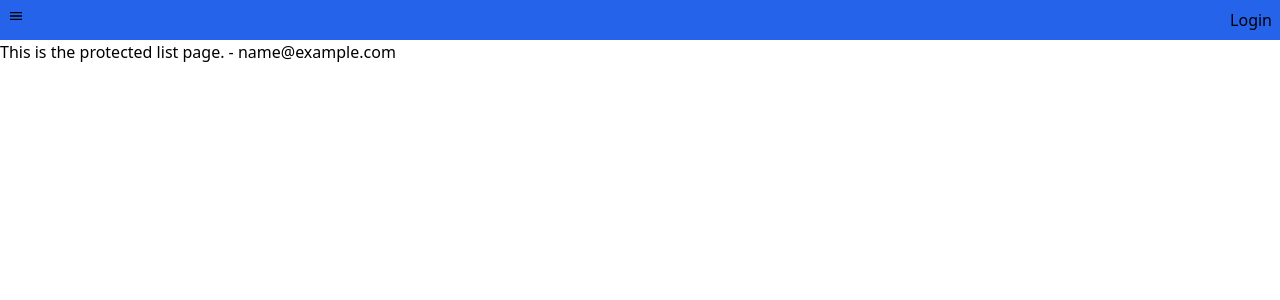
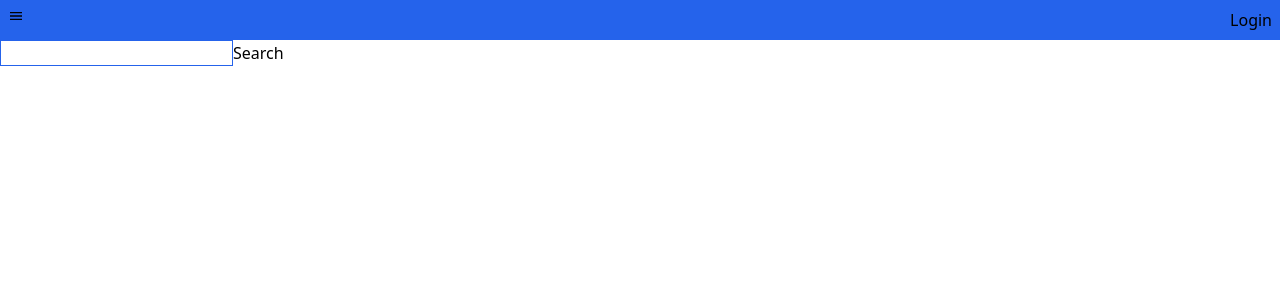
Before and after one commit to bodiddlie/madness-frontend, a React (Create React App) app: page /list in a window 1280 px wide. Shown: the top 300 px of the page. Built offline with nearby package versions, Linux system fonts and the light colour scheme; sample sign-in values are in the browser's storage.

Commit message:
add id as key to list

```diff
--- a/src/api.ts
+++ b/src/api.ts
@@ -5,8 +5,10 @@ const BASE_URL = 'https://ma62c4x3ej.execute-api.us-east-1.amazonaws.com';
 const ENV = 'dev';
 
 export async function searchByTitle(title: String): Promise<Array<Game>> {
+  const token = getToken();
   const result = await axios.get(`${BASE_URL}/${ENV}/search`, {
     params: { name: title },
+    headers: { Authorization: `Bearer ${token}` },
   });
   return result.data.games;
 }
@@ -24,3 +26,8 @@ export async function login(magicLink: String): Promise<string> {
   const result = await axios.post(`${BASE_URL}/${ENV}/login`, { magicLink });
   return result.data;
 }
+
+function getToken(): String {
+  const item = window.localStorage.getItem('FOCUS_USER');
+  return item ? JSON.parse(item).token : '';
+}
--- a/src/auth.tsx
+++ b/src/auth.tsx
@@ -44,13 +44,13 @@ function useProvideAuth() {
   };
 
   const signout = () => {
-    // clear local storage JWT
-    // set user in context to null
+    setUser(null);
   };
 
   return {
     user,
     signup,
     signin,
+    signout,
   };
 }
--- a/src/list.tsx
+++ b/src/list.tsx
@@ -1,8 +1,39 @@
-import React from 'react';
-import { useAuth } from './auth';
+import React, { ChangeEvent, SyntheticEvent } from 'react';
+
+import { Game } from './types';
+import { searchByTitle } from './api';
 
 export function List() {
-  const auth = useAuth();
+  const [search, setSearch] = React.useState('');
+  const [games, setGames] = React.useState<Array<Game>>([]);
 
-  return <div>This is the protected list page. - {auth?.user?.email}</div>;
+  const handleChange = (event: ChangeEvent<HTMLInputElement>) => {
+    setSearch(event.target.value);
+  };
+
+  const handleSubmit = async (event: SyntheticEvent<HTMLFormElement>) => {
+    event.preventDefault();
+    const data = await searchByTitle(search);
+    setGames(data);
+  };
+
+  return (
+    <div>
+      <form onSubmit={handleSubmit}>
+        <input
+          type="text"
+          className="border border-blue-600"
+          value={search}
+          onChange={handleChange}
+        />
+        <button>Search</button>
+      </form>
+      {games.map((g) => (
+        <div key={g.id}>
+          <img src={g.image} alt={g.name} />
+          <p>{g.name}</p>
+        </div>
+      ))}
+    </div>
+  );
 }
--- a/src/types.ts
+++ b/src/types.ts
@@ -1,4 +1,5 @@
 export interface Game {
+  id: string;
   name: string;
   description: string;
   image: string;
```
